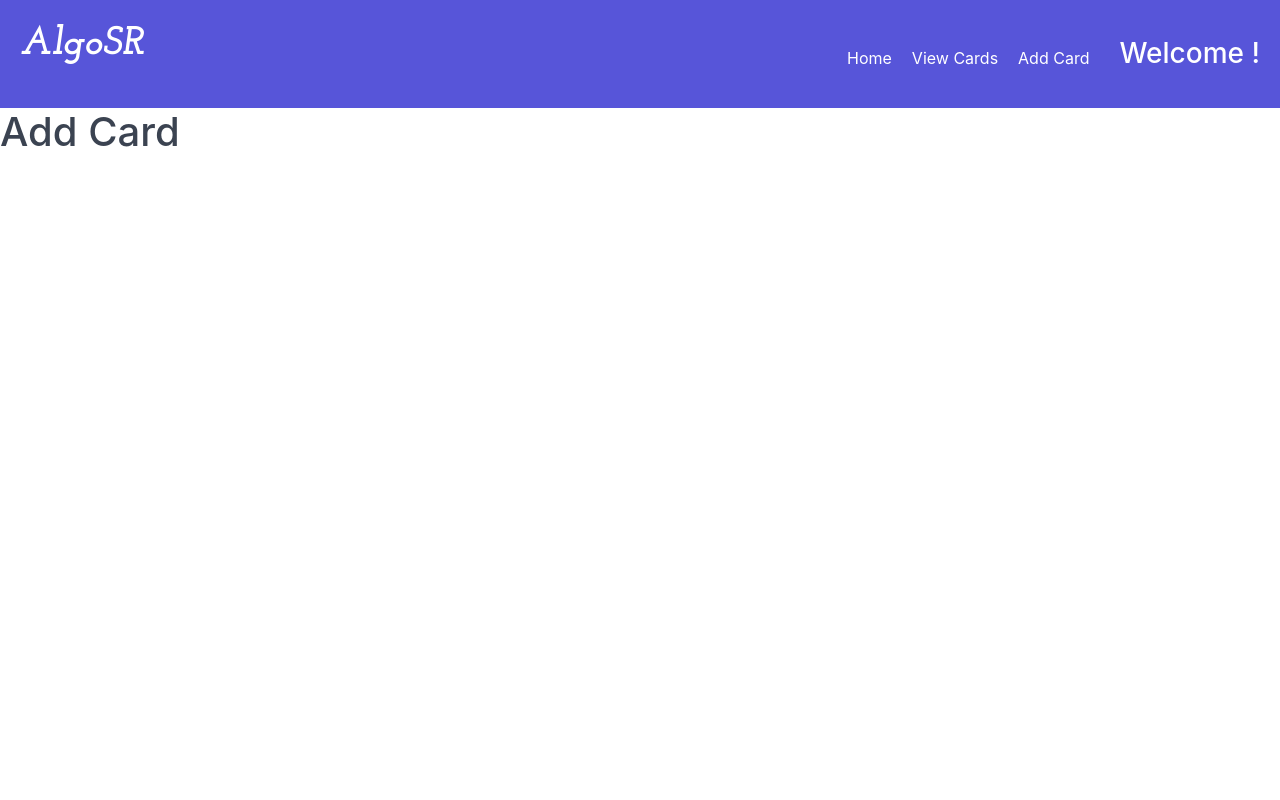
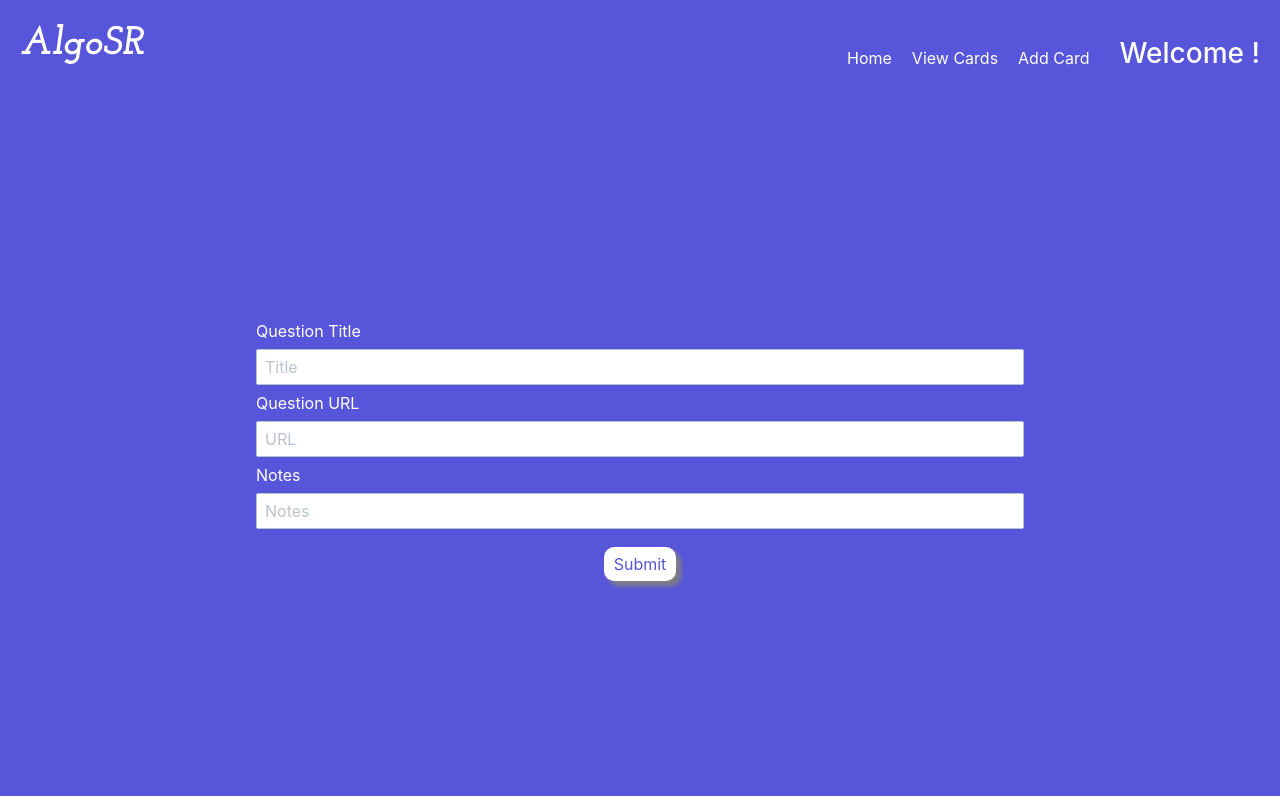
Before and after one commit to nguyenethan01/algoSR, a React (Create React App) app in the folder website/: page /addCard in a window 1280 px wide. Built offline with nearby package versions, Linux system fonts and the light colour scheme; a web font is replaced by a local one.

Commit message:
Create Add Card UI

```diff
--- /dev/null
+++ b/website/src/views/AddCard/AddCard.css
@@ -0,0 +1,28 @@
+.add-card{
+  background-color: #5755d9;
+  height: 85.96vh;
+  display: flex;
+  flex-direction: column;
+  justify-content: center;
+  align-items: center;
+}
+.form-label{
+  color: white;
+}
+
+.form-group{
+  width: 60%;
+}
+.add-button{
+  border: none;
+  color: #5755d9;
+  padding: 5px 10px;
+  text-align: center;
+  text-decoration: none;
+  display: inline-block;
+  font-size: 16px;
+  margin: 10px;
+  border-radius: 10px;
+  background-color: white;
+  box-shadow: 5px 5px 5px grey;
+}
--- a/website/src/views/AddCard/AddCard.js
+++ b/website/src/views/AddCard/AddCard.js
@@ -1,11 +1,22 @@
 import React from 'react';
 import NavBar from '../../components/NavBar/NavBar';
+import './AddCard.css';
 
 function AddCard(){
   return (
-    <div>
+    <div className = "add-page">
       <NavBar />
-      <h1>Add Card</h1>
+      <div className="add-card">
+      <div class="form-group">
+        <label class="form-label" for="input-example-1">Question Title</label>
+        <input class="form-input" type="text" id="input-example-1" placeholder="Title"></input>
+        <label class="form-label" for="input-example-1">Question URL</label>
+        <input class="form-input" type="text" id="input-example-1" placeholder="URL"></input>
+        <label class="form-label" for="input-example-1">Notes</label>
+        <input class="form-input" type="text" id="input-example-1" placeholder="Notes"></input>
+      </div>
+      <button type="button" className = "add-button">Submit</button>
+      </div>
     </div>
   );
 }
```
